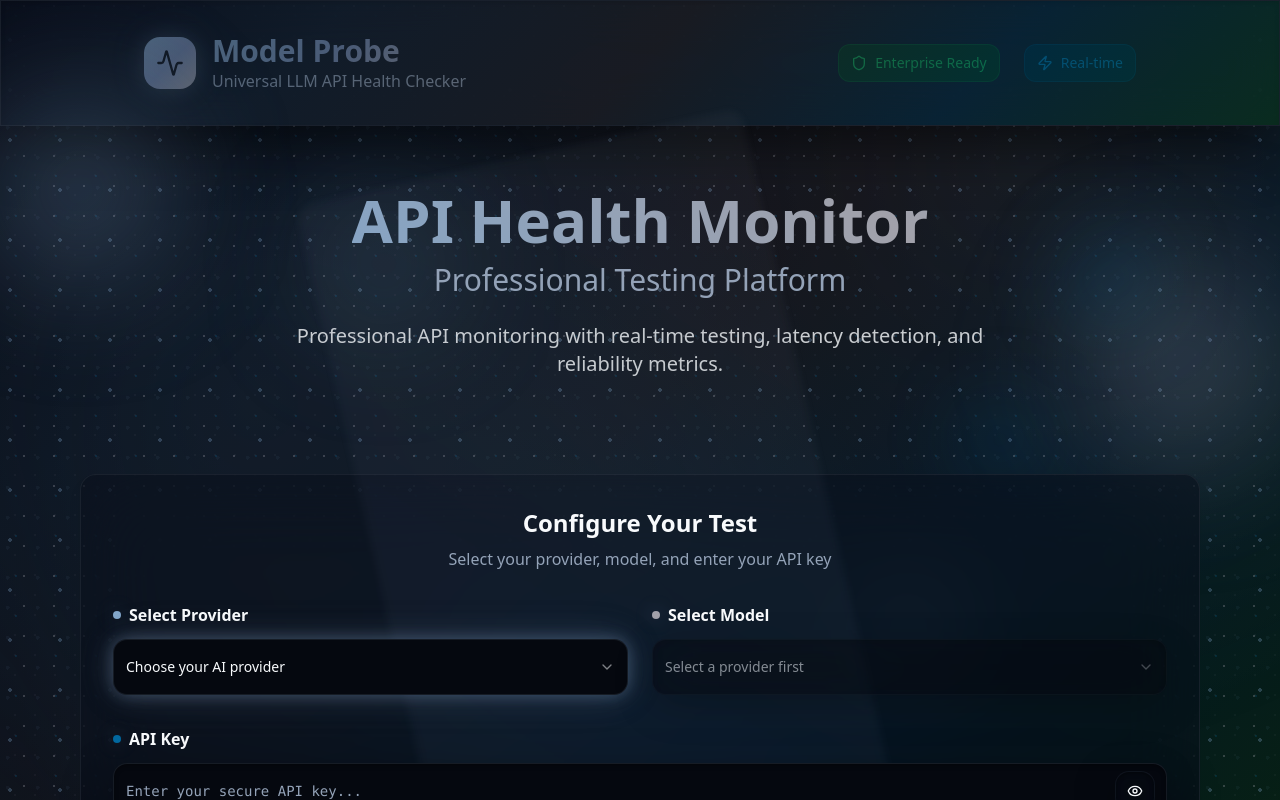
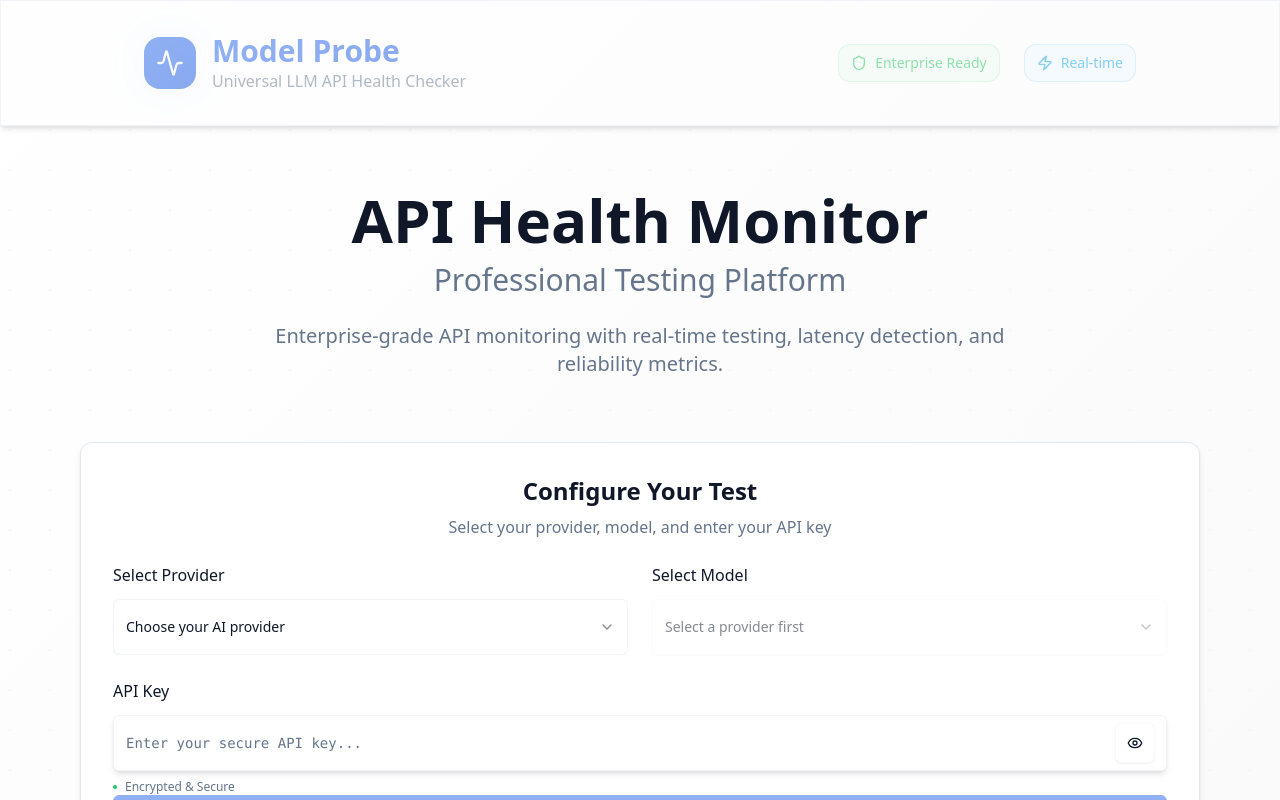
Before and after one commit to visheshsanghvi112/model-probe, a React (Vite) app: page / in a window 1280 px wide. Shown: the top 800 px of the page. Built offline with nearby package versions, Linux system fonts and the light colour scheme.

Commit message:
Refine UI theme and animations
Adjust UI to a professional light theme with refined colors and animations, moving away from overly stylized or amateurish elements.

```diff
--- a/src/index.css
+++ b/src/index.css
@@ -6,86 +6,68 @@
 
 @layer base {
   :root {
-    /* Ultra-premium base colors with depth */
-    --background: 222 47% 4%;
-    --foreground: 210 40% 98%;
-    --surface: 223 47% 7%;
-    --surface-muted: 222 47% 11%;
-    --surface-elevated: 223 47% 9%;
+    /* Professional light theme */
+    --background: 0 0% 100%;
+    --foreground: 222 47% 11%;
+    --surface: 0 0% 98%;
+    --surface-muted: 0 0% 96%;
+    --surface-elevated: 0 0% 100%;
 
-    /* Professional gradient palette */
-    --primary: 210 40% 65%;
-    --primary-foreground: 222 47% 4%;
-    --primary-muted: 210 40% 15%;
-    --primary-glow: 210 40% 70%;
-    --primary-variant: 220 30% 60%;
+    /* Corporate blue palette */
+    --primary: 221 83% 53%;
+    --primary-foreground: 0 0% 98%;
+    --primary-muted: 221 83% 96%;
+    --primary-hover: 221 83% 48%;
 
     /* Professional status system */
-    --success: 142 76% 36%;
-    --success-foreground: 222 47% 4%;
-    --success-muted: 142 76% 10%;
-    --success-glow: 142 76% 45%;
+    --success: 142 71% 45%;
+    --success-foreground: 0 0% 98%;
+    --success-muted: 142 71% 96%;
 
-    --error: 0 84% 60%;
-    --error-foreground: 222 47% 4%;
-    --error-muted: 0 84% 10%;
-    --error-glow: 0 84% 65%;
+    --error: 0 72% 51%;
+    --error-foreground: 0 0% 98%;
+    --error-muted: 0 72% 96%;
 
     --warning: 38 92% 50%;
-    --warning-foreground: 222 47% 4%;
-    --warning-muted: 38 92% 10%;
-    --warning-glow: 38 92% 55%;
+    --warning-foreground: 0 0% 98%;
+    --warning-muted: 38 92% 96%;
 
-    --info: 201 96% 32%;
-    --info-foreground: 222 47% 4%;
-    --info-muted: 201 96% 10%;
-    --info-glow: 201 96% 40%;
+    --info: 199 89% 48%;
+    --info-foreground: 0 0% 98%;
+    --info-muted: 199 89% 96%;
 
     /* Professional accent system */
-    --accent: 240 5% 65%;
-    --accent-foreground: 222 47% 4%;
-    --accent-muted: 240 5% 15%;
-    --accent-glow: 240 5% 70%;
+    --accent: 210 11% 71%;
+    --accent-foreground: 222 47% 11%;
+    --accent-muted: 210 11% 96%;
 
-    /* Premium UI elements */
-    --card: 223 47% 8%;
-    --card-foreground: 210 40% 98%;
-    --card-border: 220 20% 20%;
-    --card-elevated: 223 47% 12%;
+    /* Professional UI elements */
+    --card: 0 0% 100%;
+    --card-foreground: 222 47% 11%;
+    --card-border: 214 32% 91%;
 
-    --input: 223 47% 9%;
-    --input-border: 220 20% 25%;
-    --input-foreground: 210 40% 98%;
+    --input: 0 0% 100%;
+    --input-border: 214 32% 91%;
+    --input-foreground: 222 47% 11%;
 
-    --muted: 222 47% 11%;
-    --muted-foreground: 215 20% 65%;
+    --muted: 210 40% 98%;
+    --muted-foreground: 215 16% 47%;
 
-    --border: 220 20% 20%;
-    --ring: 260 100% 80%;
+    --border: 214 32% 91%;
+    --ring: 221 83% 53%;
 
     /* Professional gradients */
-    --gradient-primary: linear-gradient(135deg, hsl(210 40% 65%) 0%, hsl(220 30% 60%) 50%, hsl(240 5% 65%) 100%);
-    --gradient-primary-reverse: linear-gradient(225deg, hsl(210 40% 65%) 0%, hsl(220 30% 60%) 50%, hsl(240 5% 65%) 100%);
-    --gradient-success: linear-gradient(135deg, hsl(142 76% 36%) 0%, hsl(158 64% 52%) 100%);
-    --gradient-error: linear-gradient(135deg, hsl(0 84% 60%) 0%, hsl(354 70% 54%) 100%);
-    --gradient-warning: linear-gradient(135deg, hsl(38 92% 50%) 0%, hsl(32 95% 44%) 100%);
-    --gradient-surface: linear-gradient(145deg, hsl(223 47% 8%) 0%, hsl(223 47% 12%) 50%, hsl(223 47% 7%) 100%);
-    --gradient-hero: linear-gradient(135deg, hsl(223 47% 8%) 0%, hsl(210 40% 15%) 25%, hsl(240 5% 15%) 50%, hsl(201 96% 15%) 75%, hsl(142 76% 15%) 100%);
-    --gradient-mesh: radial-gradient(circle at 20% 50%, hsl(210 40% 20%) 0%, transparent 50%), radial-gradient(circle at 80% 20%, hsl(240 5% 20%) 0%, transparent 50%), radial-gradient(circle at 40% 80%, hsl(201 96% 20%) 0%, transparent 50%);
+    --gradient-primary: linear-gradient(135deg, hsl(221 83% 53%) 0%, hsl(221 83% 48%) 100%);
+    --gradient-surface: linear-gradient(145deg, hsl(0 0% 100%) 0%, hsl(0 0% 98%) 100%);
+    --gradient-hero: linear-gradient(135deg, hsl(0 0% 100%) 0%, hsl(0 0% 98%) 100%);
 
-    /* Professional shadows with subtle glow */
-    --shadow-sm: 0 1px 3px 0 rgb(0 0 0 / 0.3);
-    --shadow-md: 0 4px 20px -2px rgb(0 0 0 / 0.4);
-    --shadow-lg: 0 12px 40px -4px rgb(0 0 0 / 0.5);
-    --shadow-xl: 0 25px 60px -12px rgb(0 0 0 / 0.6);
-    --shadow-glow: 0 0 20px hsl(210 40% 65% / 0.2), 0 0 40px hsl(210 40% 65% / 0.1);
-    --shadow-glow-primary: 0 0 15px hsl(210 40% 65% / 0.3), 0 0 30px hsl(220 30% 60% / 0.2), 0 0 45px hsl(240 5% 65% / 0.1);
-    --shadow-glow-success: 0 0 15px hsl(142 76% 36% / 0.3), 0 0 30px hsl(142 76% 36% / 0.15);
-    --shadow-glow-error: 0 0 15px hsl(0 84% 60% / 0.3), 0 0 30px hsl(0 84% 60% / 0.15);
-    --shadow-glow-accent: 0 0 15px hsl(240 5% 65% / 0.3), 0 0 30px hsl(240 5% 65% / 0.15);
-    --shadow-inner: inset 0 2px 4px 0 rgb(0 0 0 / 0.3);
+    /* Professional shadows */
+    --shadow-sm: 0 1px 2px 0 rgb(0 0 0 / 0.05);
+    --shadow-md: 0 4px 6px -1px rgb(0 0 0 / 0.1), 0 2px 4px -1px rgb(0 0 0 / 0.06);
+    --shadow-lg: 0 10px 15px -3px rgb(0 0 0 / 0.1), 0 4px 6px -2px rgb(0 0 0 / 0.05);
+    --shadow-xl: 0 20px 25px -5px rgb(0 0 0 / 0.1), 0 10px 10px -5px rgb(0 0 0 / 0.04);
 
-    --radius: 1rem;
+    --radius: 0.5rem;
 
     /* Sidebar colors */
     --sidebar-background: 0 0% 98%;
@@ -166,150 +148,58 @@
 }
 
 @layer components {
-  /* Ultra-advanced glassmorphism with depth */
+  /* Professional card effects */
   .glass {
-    @apply backdrop-blur-xl bg-surface/30 border border-border/30;
-    box-shadow: var(--shadow-inner), var(--shadow-lg);
+    @apply bg-card border border-border;
+    box-shadow: var(--shadow-sm);
   }
 
   .glass-strong {
-    @apply backdrop-blur-2xl bg-surface/50 border border-border/50;
-    box-shadow: var(--shadow-inner), var(--shadow-xl);
+    @apply bg-card border border-border;
+    box-shadow: var(--shadow-md);
   }
 
-  .glass-ultimate {
-    @apply backdrop-blur-3xl bg-surface/60 border border-border/60;
-    box-shadow: var(--shadow-inner), var(--shadow-glow-primary);
-  }
-
-  /* Next-level button effects */
+  /* Professional button effects */
   .btn-glow {
-    @apply transition-all duration-500 ease-out;
-    background: var(--gradient-primary);
+    @apply transition-all duration-200 ease-out;
+    background: hsl(var(--primary));
     border: 1px solid hsl(var(--primary));
-    box-shadow: var(--shadow-glow-primary);
-    position: relative;
-    overflow: hidden;
-  }
-
-  .btn-glow::before {
-    content: '';
-    position: absolute;
-    top: 0;
-    left: -100%;
-    width: 100%;
-    height: 100%;
-    background: linear-gradient(90deg, transparent, rgba(255,255,255,0.2), transparent);
-    transition: left 0.5s;
-  }
-
-  .btn-glow:hover::before {
-    left: 100%;
+    box-shadow: var(--shadow-sm);
   }
 
   .btn-glow:hover {
-    transform: translateY(-2px) scale(1.02);
-    box-shadow: var(--shadow-glow-primary), 0 10px 30px -10px hsl(var(--primary) / 0.5);
+    background: hsl(var(--primary-hover));
+    box-shadow: var(--shadow-md);
   }
 
-  /* Advanced status indicators with animations */
+  /* Professional status indicators */
   .status-healthy {
     @apply bg-success text-success-foreground;
-    box-shadow: var(--shadow-glow-success);
-    animation: pulse-success 2s infinite;
   }
 
   .status-unhealthy {
     @apply bg-error text-error-foreground;
-    box-shadow: var(--shadow-glow-error);
-    animation: pulse-error 2s infinite;
   }
 
   .status-warning {
     @apply bg-warning text-warning-foreground;
-    animation: pulse-warning 2s infinite;
   }
 
-  /* Ultra-sophisticated patterns */
+  /* Subtle pattern */
   .grid-pattern {
     background-image:
-      radial-gradient(circle at 25% 25%, hsl(var(--primary) / 0.1) 2px, transparent 2px),
-      radial-gradient(circle at 75% 75%, hsl(var(--accent) / 0.1) 1px, transparent 1px);
-    background-size: 30px 30px, 20px 20px;
-    opacity: 0.6;
-  }
-
-  .mesh-gradient {
-    background: var(--gradient-mesh);
+      radial-gradient(circle at 25% 25%, hsl(var(--border)) 1px, transparent 1px);
+    background-size: 40px 40px;
     opacity: 0.3;
   }
 
-  /* Floating animation for decorative elements */
-  .float {
-    animation: float 6s ease-in-out infinite;
-  }
-
-  .float-delayed {
-    animation: float 6s ease-in-out infinite;
-    animation-delay: 2s;
-  }
-
-  /* Particle effects */
-  .particles::before {
-    content: '';
-    position: absolute;
-    top: 0;
-    left: 0;
-    width: 100%;
-    height: 100%;
-    background-image:
-      radial-gradient(circle at 20% 80%, hsl(var(--primary) / 0.3) 2px, transparent 2px),
-      radial-gradient(circle at 80% 20%, hsl(var(--accent) / 0.3) 1px, transparent 1px),
-      radial-gradient(circle at 40% 40%, hsl(var(--info) / 0.2) 1px, transparent 1px);
-    background-size: 50px 50px, 30px 30px, 40px 40px;
-    animation: drift 20s linear infinite;
-    pointer-events: none;
-  }
-
-  /* Advanced hover effects */
+  /* Professional hover effects */
   .hover-lift {
-    @apply transition-all duration-300 ease-out;
+    @apply transition-all duration-200 ease-out;
   }
 
   .hover-lift:hover {
-    transform: translateY(-4px) scale(1.02);
-    box-shadow: var(--shadow-glow-primary);
-  }
-
-  /* Magnetic hover effect */
-  .magnetic {
-    @apply transition-transform duration-300 ease-out;
-  }
-
-  /* Neon text effect */
-  .neon-text {
-    color: hsl(var(--primary));
-    text-shadow:
-      0 0 5px hsl(var(--primary) / 0.5),
-      0 0 10px hsl(var(--primary) / 0.4),
-      0 0 15px hsl(var(--primary) / 0.3),
-      0 0 20px hsl(var(--primary) / 0.2);
-  }
-
-  /* Scanning line effect */
-  .scan-line {
-    position: relative;
-    overflow: hidden;
-  }
-
-  .scan-line::after {
-    content: '';
-    position: absolute;
-    top: 0;
-    left: -100%;
-    width: 100%;
-    height: 2px;
-    background: linear-gradient(90deg, transparent, hsl(var(--primary)), transparent);
-    animation: scan 3s ease-in-out infinite;
+    transform: translateY(-1px);
+    box-shadow: var(--shadow-lg);
   }
 }
--- a/src/pages/Index.tsx
+++ b/src/pages/Index.tsx
@@ -115,64 +115,43 @@ const Index = () => {
   };
 
   return (
-    <div className="min-h-screen bg-background relative overflow-hidden">
-      {/* Ultra-advanced background effects */}
-      <div className="fixed inset-0 bg-gradient-hero opacity-40" />
-      <div className="fixed inset-0 mesh-gradient" />
+    <div className="min-h-screen bg-background relative">
+      {/* Subtle professional background */}
+      <div className="fixed inset-0 bg-gradient-hero" />
       <div className="fixed inset-0 grid-pattern" />
-      <div className="fixed inset-0 particles" />
-
-      {/* Floating orbs */}
-      <div className="fixed top-1/4 left-1/4 w-32 h-32 bg-primary/20 rounded-full blur-3xl float" />
-      <div className="fixed top-3/4 right-1/4 w-24 h-24 bg-accent/20 rounded-full blur-2xl float-delayed" />
-      <div className="fixed top-1/2 left-3/4 w-20 h-20 bg-info/20 rounded-full blur-2xl float" />
 
       <Header />
 
       <main className="relative container mx-auto px-4 py-8 lg:py-16 max-w-6xl z-10">
         {/* Hero Section with next-level design */}
-        <section className="text-center mb-16 lg:mb-24 animate-fade-in-up">
-          <div className="relative">
-            {/* Main title with subtle shimmer */}
-            <h1 className="text-4xl md:text-5xl lg:text-6xl font-bold mb-6 leading-tight">
-              <span className="bg-text-shimmer bg-200% animate-text-shimmer bg-clip-text text-transparent">
-                API Health Monitor
-              </span>
+        <section className="text-center mb-12 lg:mb-16 animate-fade-in-up">
+          <div>
+            <h1 className="text-4xl md:text-5xl lg:text-6xl font-bold mb-6 leading-tight text-foreground">
+              API Health Monitor
               <span className="block text-xl md:text-2xl lg:text-3xl font-normal text-muted-foreground mt-3">
                 Professional Testing Platform
               </span>
             </h1>
 
-            <p className="text-lg md:text-xl text-foreground/80 max-w-3xl mx-auto leading-relaxed mb-8">
-              Professional API monitoring with real-time testing, latency detection, and reliability metrics.
+            <p className="text-lg md:text-xl text-muted-foreground max-w-3xl mx-auto leading-relaxed mb-8">
+              Enterprise-grade API monitoring with real-time testing, latency detection, and reliability metrics.
             </p>
-
-            {/* Advanced decorative elements */}
-            <div className="absolute -top-20 -left-20 w-40 h-40 bg-primary/30 rounded-full blur-3xl animate-pulse-glow hidden lg:block" />
-            <div className="absolute -bottom-20 -right-20 w-48 h-48 bg-accent/25 rounded-full blur-3xl animate-pulse-glow hidden lg:block" />
-            <div className="absolute top-10 right-10 w-24 h-24 bg-info/20 rounded-full blur-2xl animate-float hidden lg:block" />
-
-            {/* Scanning line effect */}
-            <div className="absolute inset-0 scan-line" />
           </div>
         </section>
 
         {/* Professional form design */}
-        <div className="glass-strong rounded-2xl shadow-lg p-6 md:p-8 mb-10 lg:mb-12 animate-scale-in hover-lift relative">
-          {/* Subtle border accent */}
-          <div className="absolute inset-0 rounded-2xl bg-gradient-primary opacity-5 blur-sm animate-glow-rotate" />
+        <div className="glass-strong rounded-xl p-6 md:p-8 mb-10 lg:mb-12 hover-lift">
 
-          <div className="relative z-10 space-y-8">
+          <div className="space-y-6">
             <div className="text-center mb-6">
-              <h2 className="text-2xl font-bold text-foreground mb-2">Configure Your Test</h2>
+              <h2 className="text-2xl font-semibold text-foreground mb-2">Configure Your Test</h2>
               <p className="text-muted-foreground">Select your provider, model, and enter your API key</p>
             </div>
 
             {/* Provider and Model Selection */}
             <div className="grid grid-cols-1 lg:grid-cols-2 gap-6">
-              <div className="space-y-3 animate-slide-in-left">
-                <label className="text-base font-semibold text-foreground flex items-center gap-2">
-                  <div className="w-2 h-2 rounded-full bg-primary animate-pulse-glow" />
+              <div className="space-y-3">
+                <label className="text-base font-medium text-foreground">
                   Select Provider
                 </label>
                 <ProviderSelect
@@ -180,9 +159,8 @@ const Index = () => {
                   onProviderChange={handleProviderChange}
                 />
               </div>
-              <div className="space-y-3 animate-slide-in-right">
-                <label className="text-base font-semibold text-foreground flex items-center gap-2">
-                  <div className="w-2 h-2 rounded-full bg-accent animate-pulse-glow" />
+              <div className="space-y-3">
+                <label className="text-base font-medium text-foreground">
                   Select Model
                 </label>
                 <ModelSelect
@@ -193,10 +171,9 @@ const Index = () => {
               </div>
             </div>
 
-            {/* API Key Input with advanced styling */}
-            <div className="space-y-3 animate-fade-in">
-              <label className="text-base font-semibold text-foreground flex items-center gap-2">
-                <div className="w-2 h-2 rounded-full bg-info animate-pulse-glow" />
+            {/* API Key Input */}
+            <div className="space-y-3">
+              <label className="text-base font-medium text-foreground">
                 API Key
               </label>
               <ApiKeyInput
@@ -209,25 +186,21 @@ const Index = () => {
             <Button
               onClick={handleCheck}
               disabled={isChecking || !selectedProvider || !selectedModel || !apiKey.trim()}
-              className="w-full h-12 text-lg font-semibold btn-glow relative overflow-hidden group transition-all duration-300 disabled:opacity-50 disabled:cursor-not-allowed"
+              className="w-full h-12 text-base font-medium btn-glow disabled:opacity-50 disabled:cursor-not-allowed"
             >
-              <div className="relative z-10 flex items-center justify-center gap-3">
+              <div className="flex items-center justify-center gap-3">
                 {isChecking ? (
                   <>
-                    <div className="animate-spin rounded-full h-5 w-5 border-2 border-primary-foreground/30 border-t-primary-foreground"></div>
-                    <span>Checking API Connection...</span>
+                    <div className="animate-spin rounded-full h-4 w-4 border-2 border-primary-foreground/30 border-t-primary-foreground"></div>
+                    <span>Checking API...</span>
                   </>
                 ) : (
                   <>
-                    <Zap className="h-5 w-5 group-hover:scale-110 transition-transform duration-300" />
+                    <Zap className="h-4 w-4" />
                     <span>Run Health Check</span>
-                    <Activity className="h-4 w-4 group-hover:rotate-12 transition-transform duration-300" />
                   </>
                 )}
               </div>
-
-              {/* Button shine effect */}
-              <div className="absolute inset-0 bg-gradient-to-r from-transparent via-white/20 to-transparent opacity-0 group-hover:opacity-100 group-hover:animate-[shine_0.5s_ease-out] transform -skew-x-12"></div>
             </Button>
           </div>
         </div>
```
Also changed, not shown: src/components/StatusCard.tsx (+9 -12 lines).
